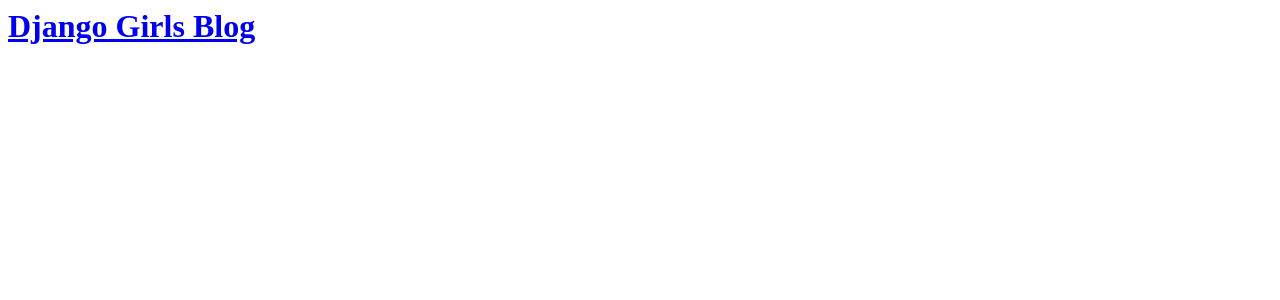
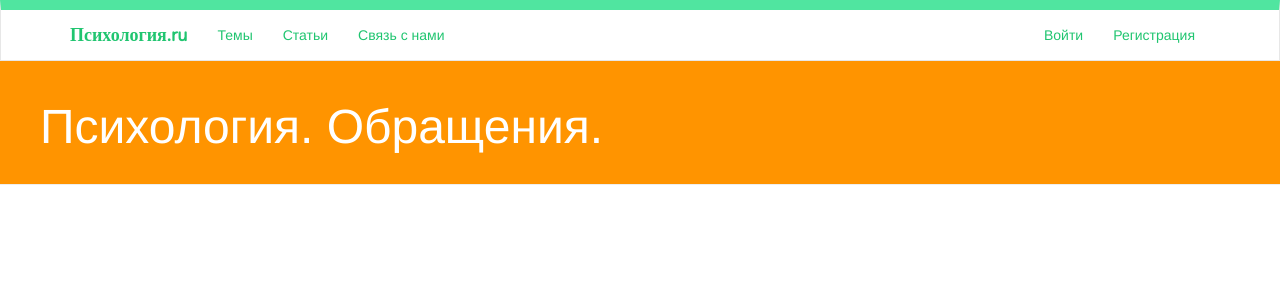
Before and after one commit to vvacha/Psihology, a Django app: page /question/ in a window 1280 px wide. Shown: the top 300 px of the page. Run offline with Django 3.2, Linux system fonts and the light colour scheme; data that the repository does not hold is empty; some libraries are stand-ins or nearby versions.

Commit message:
added question.

```diff
--- a/home/templates/home/main.html
+++ b/home/templates/home/main.html
@@ -11,6 +11,7 @@
     <link href="{% static "css/bootstrap.min.css" %}" rel="stylesheet">
     <link href="{% static "css/style.css" %}" rel="stylesheet">
     <link href="{% static "css/media.css" %}" rel="stylesheet">
+    <link href="{% static "css/mycss.css" %}" rel="stylesheet">
     <link href="https://fonts.googleapis.com/css?family=Nunito" rel="stylesheet">
     <link href="https://fonts.googleapis.com/css?family=Noto+Sans:400,700|Noto+Serif:400,400i&amp;subset=cyrillic-ext" rel="stylesheet">
 
@@ -121,6 +122,7 @@
       {% block userpage %}{% endblock %}
       {% block lessons %}{% endblock %}
       {% block lesson %}{% endblock %}
+      {% block question %}{% endblock %}
 
       {% block forma %}{% endblock %}
 
--- a/question/templates/question/question_list.html
+++ b/question/templates/question/question_list.html
@@ -1,18 +1,25 @@
-<html>
-    <head>
+{% extends 'home/main.html' %}
 
-    </head>
-    <body>
-        <div>
-    <h1><a href="/">Django Girls Blog</a></h1>
+{% block question %}
+
+<div class="page-header">
+    <h1><a href="/">Психология. Обращения.</a></h1>
 </div>
+<div class="content container">
+    <div class="row">
+        <div class="col-md-8">
 
-{% for post in posts %}
-    <div>
-        <p>published: {{ post.published_date }}</p>
-        <h1><a href="">{{ post.title }}</a></h1>
-        <p>{{ post.text|linebreaksbr }}</p>
+   {% for post in posts %}
+                <div class="post">
+                    <div class="date">
+                        <p>Опубликовано: {{ post.published_date }}</p>
+                    </div>
+
+                    <h1><a href="{% url 'question_detail' pk=post.pk %}">{{ post.title }}</a></h1>
+                    <p>{{ post.text|linebreaksbr }}</p>
+                </div>
+            {% endfor %}
+         </div>
     </div>
-{% endfor %}
-    </body>
-</html>
+</div>
+{% endblock %}
--- a/question/urls.py
+++ b/question/urls.py
@@ -3,4 +3,5 @@
 
 urlpatterns = [
     url(r'^$', views.question_list, name='question_list'),
+    url(r'^question/(?P<pk>\d+)/$', views.question_detail, name='question_detail'),
 ]
--- a/question/views.py
+++ b/question/views.py
@@ -1,10 +1,15 @@
 from django.shortcuts import render
 from .models import Post
 from django.utils import timezone
-
+from django.shortcuts import render, get_object_or_404
 
 # Create your views here.
 def question_list(request):
     posts = Post.objects.filter(published_date__lte=timezone.now()).order_by('published_date')
     print (Post, '11111111111111')
     return render(request, 'question/question_list.html', {'posts': posts})
+
+
+def question_detail(request, pk):
+    post = get_object_or_404(Post, pk=pk)
+    return render(request, 'question/question_detail.html', {'post': post})
--- a/static/css/mycss.css
+++ b/static/css/mycss.css
@@ -25,3 +25,57 @@
        -o-transition: border-color ease-in-out .15s, box-shadow ease-in-out .15s;
           transition: border-color ease-in-out .15s, box-shadow ease-in-out .15s;
 }
+
+
+
+
+.page-header {
+    background-color: #ff9400;
+    margin-top: 0;
+    padding: 20px 20px 20px 40px;
+}
+
+.page-header h1, .page-header h1 a, .page-header h1 a:visited, .page-header h1 a:active {
+    color: #ffffff;
+    font-size: 36pt;
+    text-decoration: none;
+}
+
+.content {
+    margin-left: 40px;
+}
+
+
+.date {
+    color: #828282;
+}
+
+.save {
+    float: right;
+}
+
+.post-form textarea, .post-form input {
+    width: 100%;
+}
+
+
+
+
+.top-menu, .top-menu:hover, .top-menu:visited {
+    color: #ffffff;
+    float: right;
+    font-size: 26pt;
+    margin-right: 20px;
+}
+
+
+
+
+
+.post {
+    margin-bottom: 70px;
+}
+
+.post h1 a, .post h1 a:visited {
+    color: #000000;
+}
```
Also changed, not shown: question/templates/question/question_detail.html (added, +13 -0 lines).
